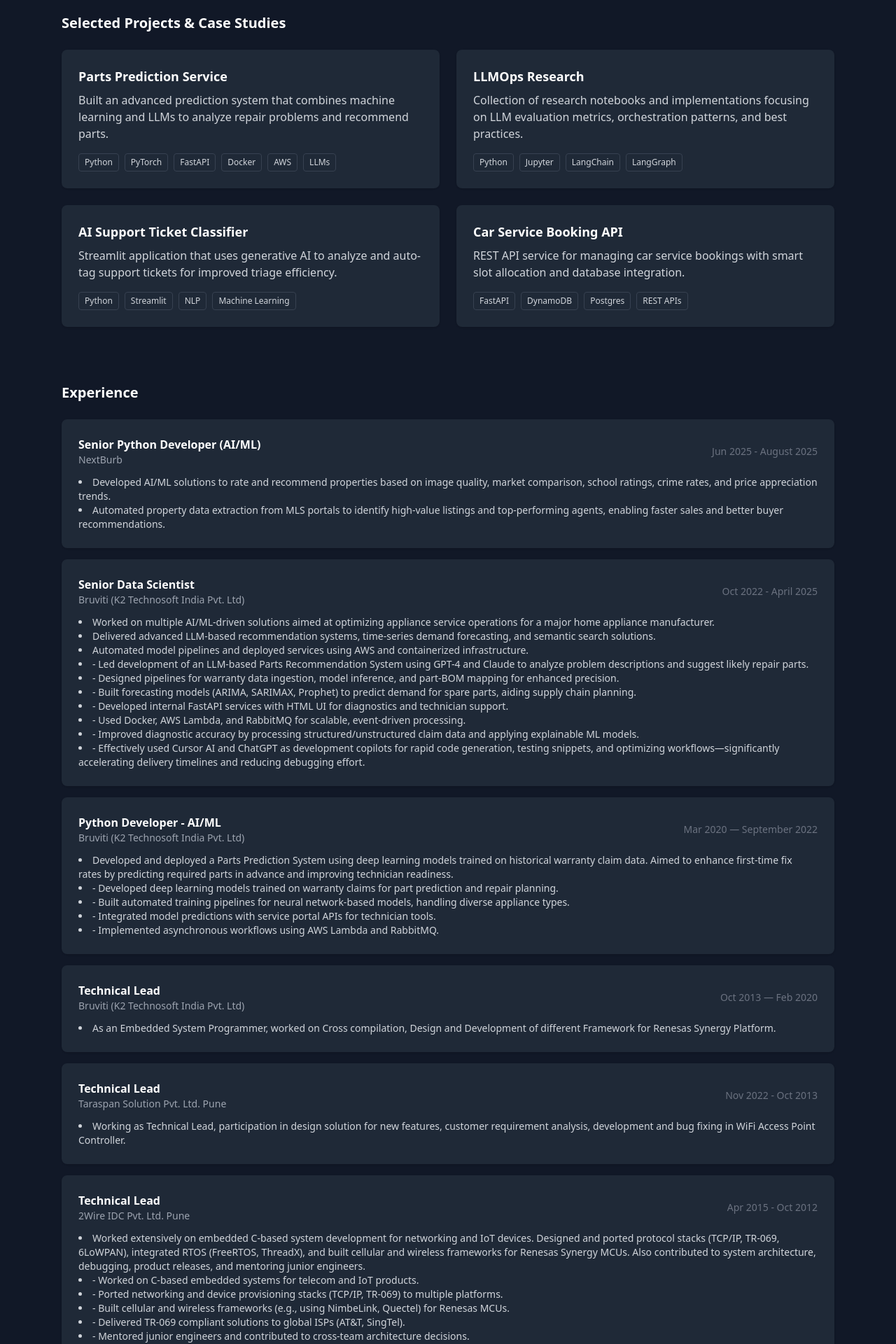
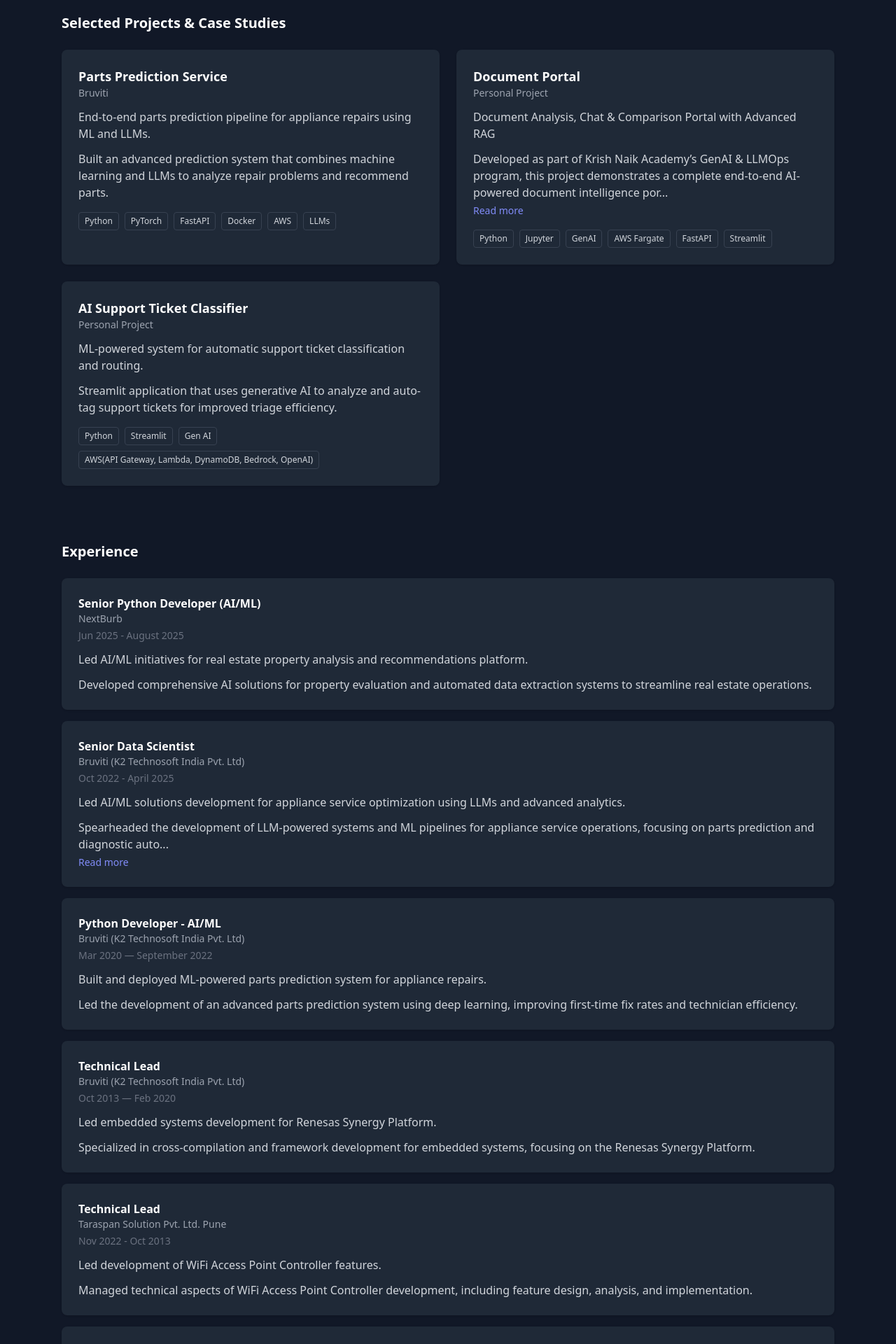
Before and after one commit to santoshkitkare/work-portfolio, a React app in the folder frontend/: page / in a window 1280 px wide. Shown: the part 1260-3180 px from the top of the page at 70% size. Built offline with nearby package versions, Linux system fonts and the light colour scheme; the HTML template or start-up script is replaced by a standard one.

Commit message:
Added Experience Descriptions

```diff
--- a/frontend/src/App.jsx
+++ b/frontend/src/App.jsx
@@ -55,18 +55,19 @@
       url: '#'
     },
     {
-      title: 'LLMOps Research',
+      title: 'Document Portal',
       company: 'Personal Project',
-      shortDesc: 'Research and POC notebooks for LLM evaluation and orchestration systems.',
-      desc: 'Collection of research notebooks and implementations focusing on LLM evaluation metrics, orchestration patterns, and best practices.',
+      shortDesc: 'Document Analysis, Chat & Comparison Portal with Advanced RAG',
+      desc: 'Developed as part of Krish Naik Academy’s GenAI & LLMOps program, this project demonstrates a complete end-to-end AI-powered document intelligence portal. It enables users to upload, analyze, chat with, and compare documents using Advanced RAG (Retrieval-Augmented Generation) pipelines. The project combines backend AI orchestration with an interactive frontend and scalable cloud deployment.',
       details: [
-        'Implemented various LLM evaluation frameworks and metrics',
-        'Created orchestration patterns for complex LLM workflows',
-        'Built example implementations using LangChain and LangGraph',
-        'Documented best practices for production LLM systems'
+        'Built semantic search and chat interfaces for single and multiple document interactions.',
+        'Designed document comparison logic with similarity and diff detection features.',
+        'Optimized performance using local/quantized LLMs, vLLM, and cache-augmented generation (CAG).',
+        'Developed FastAPI backend and Streamlit-based frontend for end-to-end user experience.',
+        'Deployed using AWS Fargate with CI/CD automation (GitHub Actions) and containerized architecture.'
       ],
-      tech: ['Python', 'Jupyter', 'LangChain', 'LangGraph'],
-      url: 'https://github.com/santoshkitkare/llmops'
+      tech: ['Python', 'Jupyter', 'GenAI', 'AWS Fargate', 'FastAPI', 'Streamlit'],
+      url: 'https://github.com/santoshkitkare/llmops/tree/main/document_portal'
     },
     {
       title: 'AI Support Ticket Classifier',
@@ -79,22 +80,8 @@
         'Created intuitive Streamlit interface for ticket analysis',
         'Integrated with existing ticketing systems via APIs'
       ],
-      tech: ['Python', 'Streamlit', 'NLP', 'Machine Learning'],
+      tech: ['Python', 'Streamlit', 'Gen AI', 'AWS(API Gateway, Lambda, DynamoDB, Bedrock, OpenAI)'],
       url: 'https://github.com/santoshkitkare/ai-support-ticket-classifier'
-    },
-    {
-      title: 'Car Service Booking API',
-      company: 'Personal Project',
-      shortDesc: 'FastAPI-based booking system with intelligent slot management.',
-      desc: 'REST API service for managing car service bookings with smart slot allocation and database integration.',
-      details: [
-        'Designed RESTful API using FastAPI/Flask',
-        'Implemented intelligent slot management system',
-        'Created flexible database schema for DynamoDB/Postgres',
-        'Added automated testing and documentation'
-      ],
-      tech: ['FastAPI', 'DynamoDB', 'Postgres', 'REST APIs'],
-      url: 'https://github.com/santoshkitkare/car-service-booking-app'
     }
   ];
 
@@ -104,6 +91,8 @@
       role: 'Senior Python Developer (AI/ML)',
       company: 'NextBurb',
       period: 'Jun 2025 - August 2025',
+      shortDesc: 'Led AI/ML initiatives for real estate property analysis and recommendations platform.',
+      desc: 'Developed comprehensive AI solutions for property evaluation and automated data extraction systems to streamline real estate operations.',
       bullets: [
         'Developed AI/ML solutions to rate and recommend properties based on image quality, market comparison, school ratings, crime rates, and price appreciation trends.',
         'Automated property data extraction from MLS portals to identify high-value listings and top-performing agents, enabling faster sales and better buyer recommendations.'
@@ -113,59 +102,75 @@
       role: 'Senior Data Scientist',
       company: 'Bruviti (K2 Technosoft India Pvt. Ltd)',
       period: 'Oct 2022 - April 2025',
+      shortDesc: 'Led AI/ML solutions development for appliance service optimization using LLMs and advanced analytics.',
+      desc: 'Spearheaded the development of LLM-powered systems and ML pipelines for appliance service operations, focusing on parts prediction and diagnostic automation.',
       bullets: [
         'Worked on multiple AI/ML-driven solutions aimed at optimizing appliance service operations for a major home appliance manufacturer.',
         'Delivered advanced LLM-based recommendation systems, time-series demand forecasting, and semantic search solutions.',
         'Automated model pipelines and deployed services using AWS and containerized infrastructure.',
-        '- Led development of an LLM-based Parts Recommendation System using GPT-4 and Claude to analyze problem descriptions and suggest likely repair parts.',
-        '- Designed pipelines for warranty data ingestion, model inference, and part-BOM mapping for enhanced precision.',
-        '- Built forecasting models (ARIMA, SARIMAX, Prophet) to predict demand for spare parts, aiding supply chain planning.',
-        '- Developed internal FastAPI services with HTML UI for diagnostics and technician support.',
-        '- Used Docker, AWS Lambda, and RabbitMQ for scalable, event-driven processing.',
-        '- Improved diagnostic accuracy by processing structured/unstructured claim data and applying explainable ML models.',
-        '- Effectively used Cursor AI and ChatGPT as development copilots for rapid code generation, testing snippets, and optimizing workflows—significantly accelerating delivery timelines and reducing debugging effort.'
+        'Led development of an LLM-based Parts Recommendation System using GPT-4 and Claude to analyze problem descriptions and suggest likely repair parts.',
+        'Designed pipelines for warranty data ingestion, model inference, and part-BOM mapping for enhanced precision.',
+        'Built forecasting models (ARIMA, SARIMAX, Prophet) to predict demand for spare parts, aiding supply chain planning.',
+        'Developed internal FastAPI services with HTML UI for diagnostics and technician support.',
+        'Used Docker, AWS Lambda, and RabbitMQ for scalable, event-driven processing.',
+        'Improved diagnostic accuracy by processing structured/unstructured claim data and applying explainable ML models.',
+        'Effectively used Cursor AI and ChatGPT as development copilots for rapid code generation, testing snippets, and optimizing workflows—significantly accelerating delivery timelines and reducing debugging effort.'
       ]
     },
     {
       role: 'Python Developer - AI/ML',
       company: 'Bruviti (K2 Technosoft India Pvt. Ltd)',
       period: 'Mar 2020 — September 2022',
+      shortDesc: 'Built and deployed ML-powered parts prediction system for appliance repairs.',
+      desc: 'Led the development of an advanced parts prediction system using deep learning, improving first-time fix rates and technician efficiency.',
       bullets: [
-        'Developed and deployed a Parts Prediction System using deep learning models trained on historical warranty claim data. Aimed to enhance first-time fix rates by predicting required parts in advance and improving technician readiness.',
-        '- Developed deep learning models trained on warranty claims for part prediction and repair planning.',
-        '- Built automated training pipelines for neural network-based models, handling diverse appliance types.',
-        '- Integrated model predictions with service portal APIs for technician tools.',
-        '- Implemented asynchronous workflows using AWS Lambda and RabbitMQ.'
+        'Developed and deployed a Parts Prediction System using deep learning models trained on historical warranty claim data.',
+        'Developed deep learning models trained on warranty claims for part prediction and repair planning.',
+        'Built automated training pipelines for neural network-based models, handling diverse appliance types.',
+        'Integrated model predictions with service portal APIs for technician tools.',
+        'Implemented asynchronous workflows using AWS Lambda and RabbitMQ.'
       ]
     },
     {
       role: 'Technical Lead',
       company: 'Bruviti (K2 Technosoft India Pvt. Ltd)',
       period: 'Oct 2013 — Feb 2020',
+      shortDesc: 'Led embedded systems development for Renesas Synergy Platform.',
+      desc: 'Specialized in cross-compilation and framework development for embedded systems, focusing on the Renesas Synergy Platform.',
       bullets: [
-        'As an Embedded System Programmer, worked on Cross compilation, Design and Development of different Framework for Renesas Synergy Platform.'
+        'Led cross-compilation and framework development initiatives',
+        'Designed and implemented embedded system architectures',
+        'Optimized performance for resource-constrained environments',
+        'Mentored team members in embedded systems development'
       ]
     },
     {
       role: 'Technical Lead',
       company: 'Taraspan Solution Pvt. Ltd. Pune',
       period: 'Nov 2022 - Oct 2013',
+      shortDesc: 'Led development of WiFi Access Point Controller features.',
+      desc: 'Managed technical aspects of WiFi Access Point Controller development, including feature design, analysis, and implementation.',
       bullets: [
-        'Working as Technical Lead, participation in design solution for new features, customer requirement analysis, development and bug fixing in WiFi Access Point Controller.'
+        'Led design and implementation of new features for WiFi Access Point Controller',
+        'Conducted customer requirement analysis and technical feasibility studies',
+        'Managed bug fixing and system optimization',
+        'Coordinated with cross-functional teams for feature delivery'
       ]
     },
     {
       role: 'Technical Lead',
       company: '2Wire IDC Pvt. Ltd. Pune',
       period: 'Apr 2015 - Oct 2012',
+      shortDesc: 'Led embedded systems development for networking and IoT devices.',
+      desc: 'Spearheaded development of embedded C-based systems, focusing on networking protocols and IoT device frameworks.',
       bullets: [
-        'Worked extensively on embedded C-based system development for networking and IoT devices. Designed and ported protocol stacks (TCP/IP, TR-069, 6LoWPAN), integrated RTOS (FreeRTOS, ThreadX), and built cellular and wireless frameworks for Renesas Synergy MCUs. Also contributed to system architecture, debugging, product releases, and mentoring junior engineers.',
-        '- Worked on C-based embedded systems for telecom and IoT products.',
-        '- Ported networking and device provisioning stacks (TCP/IP, TR-069) to multiple platforms.',
-        '- Built cellular and wireless frameworks (e.g., using NimbeLink, Quectel) for Renesas MCUs.',
-        '- Delivered TR-069 compliant solutions to global ISPs (AT&T, SingTel).',
-        '- Mentored junior engineers and contributed to cross-team architecture decisions.'
-
+        'Worked on C-based embedded systems for telecom and IoT products',
+        'Ported networking and device provisioning stacks (TCP/IP, TR-069) to multiple platforms',
+        'Built cellular and wireless frameworks (e.g., using NimbeLink, Quectel) for Renesas MCUs',
+        'Delivered TR-069 compliant solutions to global ISPs (AT&T, SingTel)',
+        'Mentored junior engineers and contributed to cross-team architecture decisions',
+        'Integrated RTOS (FreeRTOS, ThreadX) for embedded applications',
+        'Designed and implemented protocol stacks (TCP/IP, TR-069, 6LoWPAN)'
       ]
     }
   ];
@@ -310,8 +315,39 @@
         <div className="grid md:grid-cols-2 gap-6">
           {projects.map((p) => (
             <article key={p.title} className="bg-white dark:bg-gray-800 rounded-lg shadow p-6 hover:shadow-lg transition">
-              <h4 className="text-lg font-semibold"><a href={p.url} target="_blank" rel="noreferrer" className="hover:underline dark:text-white">{p.title}</a></h4>
-              <p className="mt-2 text-gray-600 dark:text-gray-300">{p.desc}</p>
+              <div className="flex justify-between items-start">
+                <div>
+                  <h4 className="text-lg font-semibold">
+                    <a href={p.url} target="_blank" rel="noreferrer" className="hover:underline dark:text-white">{p.title}</a>
+                  </h4>
+                  <p className="text-sm text-gray-500 dark:text-gray-400">{p.company}</p>
+                </div>
+              </div>
+
+              <p className="mt-3 text-gray-600 dark:text-gray-300">{p.shortDesc}</p>
+
+              <div className="mt-3">
+                <p className="text-gray-600 dark:text-gray-300">
+                  {expandedProjects[p.title] ? p.desc : p.desc.slice(0, 150) + (p.desc.length > 150 ? '...' : '')}
+                </p>
+                {p.desc.length > 150 && (
+                  <button
+                    onClick={() => setExpandedProjects(prev => ({...prev, [p.title]: !prev[p.title]}))}
+                    className="text-indigo-600 dark:text-indigo-400 text-sm mt-1 hover:underline focus:outline-none"
+                  >
+                    {expandedProjects[p.title] ? 'Show less' : 'Read more'}
+                  </button>
+                )}
+              </div>
+
+              {expandedProjects[p.title] && (
+                <ul className="mt-3 space-y-1 list-disc list-inside text-sm text-gray-600 dark:text-gray-300">
+                  {p.details.map((detail, index) => (
+                    <li key={index}>{detail}</li>
+                  ))}
+                </ul>
+              )}
+
               <div className="mt-4 flex-wrap flex gap-2">
                 {p.tech.map((t) => (
                   <span key={t} className="text-xs border dark:border-gray-700 dark:text-gray-300 rounded px-2 py-1">{t}</span>
@@ -332,12 +368,33 @@
                 <div>
                   <h4 className="font-semibold dark:text-white">{t.role}</h4>
                   <p className="text-sm text-gray-500 dark:text-gray-400">{t.company}</p>
+                  <p className="text-sm text-gray-400 dark:text-gray-500 mt-1">{t.period}</p>
                 </div>
-                <div className="text-sm text-gray-400 dark:text-gray-500">{t.period}</div>
               </div>
-              <ul className="mt-3 list-disc list-inside text-sm text-gray-600 dark:text-gray-300">
-                {t.bullets.map((b, i) => <li key={i}>{b}</li>)}
-              </ul>
+
+              <p className="mt-3 text-gray-600 dark:text-gray-300">{t.shortDesc}</p>
+
+              <div className="mt-3">
+                <p className="text-gray-600 dark:text-gray-300">
+                  {expandedProjects[t.role] ? t.desc : t.desc.slice(0, 150) + (t.desc.length > 150 ? '...' : '')}
+                </p>
+                {t.desc.length > 150 && (
+                  <button
+                    onClick={() => setExpandedProjects(prev => ({...prev, [t.role]: !prev[t.role]}))}
+                    className="text-indigo-600 dark:text-indigo-400 text-sm mt-1 hover:underline focus:outline-none"
+                  >
+                    {expandedProjects[t.role] ? 'Show less' : 'Read more'}
+                  </button>
+                )}
+              </div>
+
+              {expandedProjects[t.role] && (
+                <ul className="mt-4 space-y-2 list-disc list-inside text-sm text-gray-600 dark:text-gray-300">
+                  {t.bullets.map((b, i) => (
+                    <li key={i} className="leading-relaxed">{b}</li>
+                  ))}
+                </ul>
+              )}
             </div>
           ))}
         </div>
```
